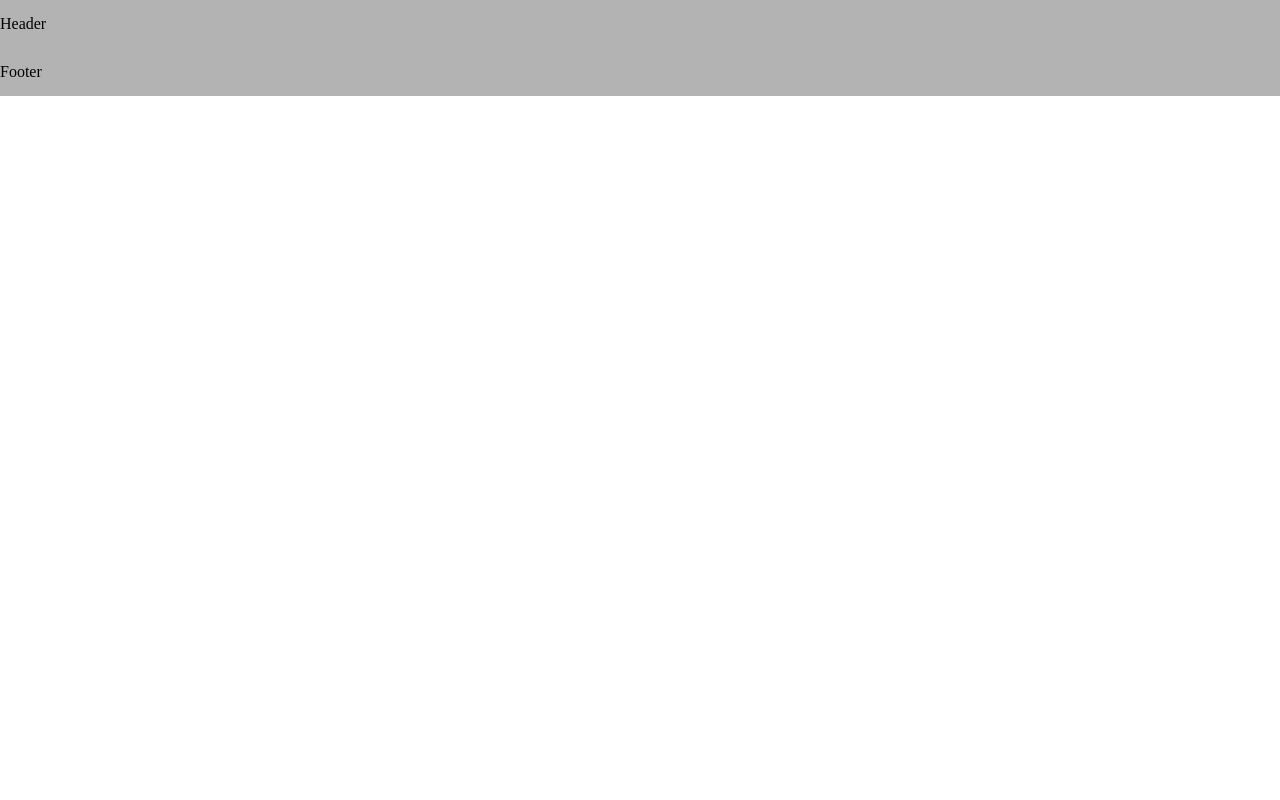
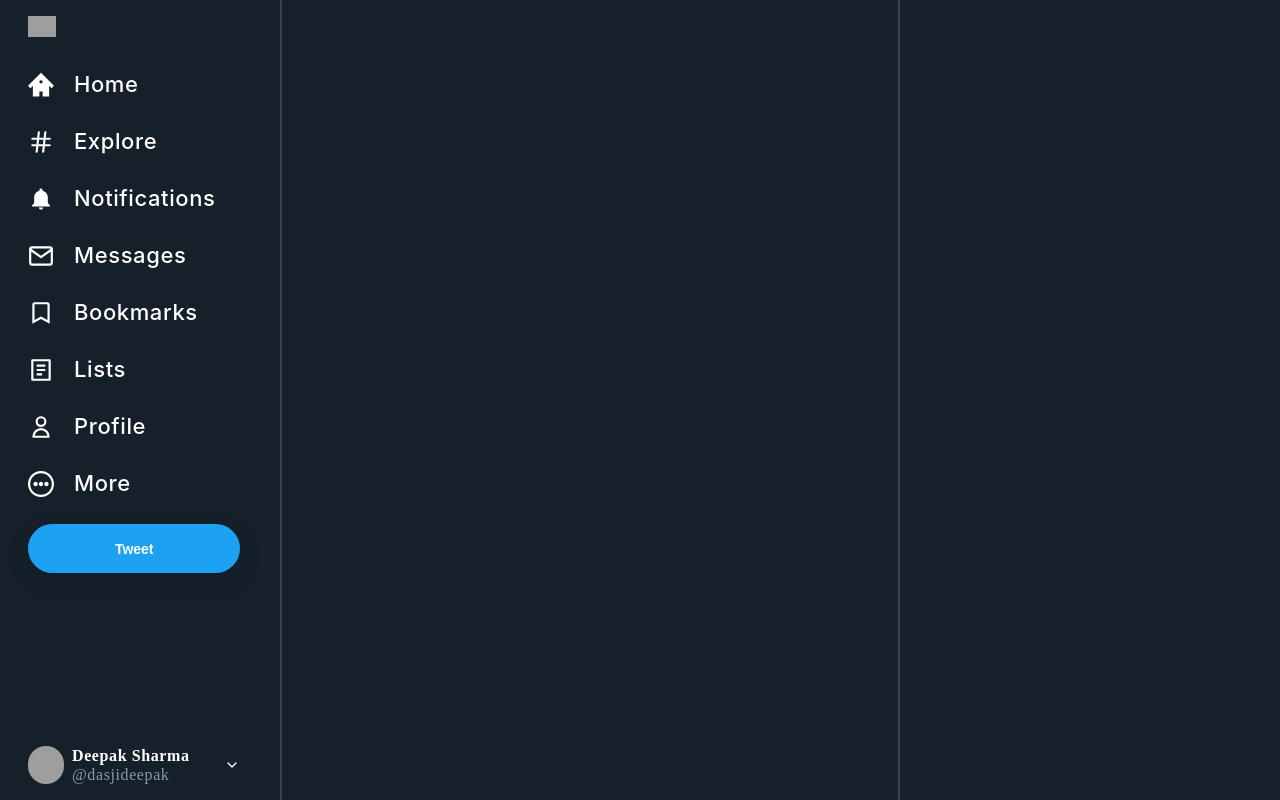
Before and after one commit to dasjideepak/twitter-ui-react, a React (Create React App) app: page / in a window 1280 px wide. Built offline with nearby package versions, Linux system fonts and the light colour scheme; grey boxes are pictures that could not be loaded.

Commit message:
nav-section-complete

```diff
--- a/package.json
+++ b/package.json
@@ -9,6 +9,7 @@
     "node-sass": "^4.14.1",
     "react": "^16.13.1",
     "react-dom": "^16.13.1",
+    "react-icons": "^3.11.0",
     "react-scripts": "^3.4.3"
   },
   "scripts": {
--- a/src/App.js
+++ b/src/App.js
@@ -1,14 +1,14 @@
 import React from "react";
-import Header from "../src/components/Header";
-import Footer from "../src/components/Footer";
+import LeftSideBar from "../src/components/LeftSideBar.jsx";
+import MiddleBar from "../src/components/MiddleBar.jsx";
+import RightSideBar from "../src/components/RightSideBar.jsx";
 
-function App() {
+export default function App() {
   return (
-    <div>
-      <Header />
-      <Footer />
+    <div class="container">
+      <LeftSideBar />
+      <MiddleBar />
+      <RightSideBar />
     </div>
   );
 }
-
-export default App;
--- a/src/components/Footer.js
+++ /dev/null
@@ -1,13 +0,0 @@
-import React from "react";
-
-const Footer = () => {
-  return (
-    <div className="header">
-      <div className="container">
-        <h1>Footer</h1>
-      </div>
-    </div>
-  );
-};
-
-export default Footer;
--- a/src/components/Header.js
+++ /dev/null
@@ -1,13 +0,0 @@
-import React from "react";
-
-const Header = () => {
-  return (
-    <div className="header">
-      <div className="container">
-        <h1>Header</h1>
-      </div>
-    </div>
-  );
-};
-
-export default Header;
--- /dev/null
+++ b/src/components/LeftSideBar.jsx
@@ -0,0 +1,60 @@
+import React from "react";
+import { ImHome2 } from "react-icons/im";
+import { FiHash, FiMail, FiChevronDown } from "react-icons/fi";
+import { IoMdNotifications } from "react-icons/io";
+import { BiBookmark } from "react-icons/bi";
+import { RiFileList2Line } from "react-icons/ri";
+import { HiOutlineUser } from "react-icons/hi";
+import { CgMoreO } from "react-icons/cg";
+
+const LEFT_NAV_TAB = (props) => {
+  return (
+    <div class="tab">
+      {props.icon}
+      <h3>{props.text}</h3>
+    </div>
+  );
+};
+
+const LeftSideBar = () => {
+  return (
+    <div className="left-side-bar flex">
+      <div className="top-content">
+        <img
+          className="logo"
+          src="https://pngimg.com/uploads/twitter/twitter_PNG15.png"
+          alt="logo"
+        />
+        <div class="nav-tab-container">
+          <LEFT_NAV_TAB icon={<ImHome2 />} text="Home" />
+          <LEFT_NAV_TAB icon={<FiHash />} text="Explore" />
+          <LEFT_NAV_TAB icon={<IoMdNotifications />} text="Notifications" />
+          <LEFT_NAV_TAB icon={<FiMail />} text="Messages" />
+          <LEFT_NAV_TAB icon={<BiBookmark />} text="Bookmarks" />
+          <LEFT_NAV_TAB icon={<RiFileList2Line />} text="Lists" />
+          <LEFT_NAV_TAB icon={<HiOutlineUser />} text="Profile" />
+          <LEFT_NAV_TAB icon={<CgMoreO />} text="More" />
+        </div>
+        <div>
+          <button class="tweet-btn">Tweet</button>
+        </div>
+      </div>
+      <div className="bottom-content flex">
+        <div class="flex">
+          <img
+            className="user-avatar"
+            src="https://avatars2.githubusercontent.com/u/38307844?s=460&u=f545a10c52359525a21efe75562a272f241ab57d&v=4"
+            alt="user-avatar"
+          />
+          <div className="middle-sec">
+            <h3>Deepak Sharma</h3>
+            <p>@dasjideepak</p>
+          </div>
+        </div>
+        <FiChevronDown />
+      </div>
+    </div>
+  );
+};
+
+export default LeftSideBar;
--- /dev/null
+++ b/src/components/MiddleBar.jsx
@@ -0,0 +1,7 @@
+import React from "react";
+
+const MiddleBar = () => {
+  return <div className="middle-bar">{/* <h1>MiddleBar</h1> */}</div>;
+};
+
+export default MiddleBar;
--- /dev/null
+++ b/src/components/RightSideBar.jsx
@@ -0,0 +1,7 @@
+import React from "react";
+
+const RightSideBar = () => {
+  return <div className="right-side-bar">{/* <h1>RightSideBar</h1> */}</div>;
+};
+
+export default RightSideBar;
--- a/src/scss/_base.scss
+++ /dev/null
@@ -1,14 +0,0 @@
-.container {
-  max-width: 1480px;
-  margin: 0 auto;
-}
-
-.flex {
-  display: flex;
-  justify-content: space-between;
-}
-
-.grid {
-  display: grid;
-  grid-template-columns: 1fr 1fr 1fr 1fr;
-}
--- a/src/scss/_footer.scss
+++ /dev/null
@@ -1,4 +0,0 @@
-.footer {
-  background-color: rgb(179, 179, 179);
-  padding: 12px 0;
-}
--- a/src/scss/_header.scss
+++ /dev/null
@@ -1,4 +0,0 @@
-.header {
-  background-color: rgb(179, 179, 179);
-  padding: 12px 0;
-}
--- /dev/null
+++ b/src/scss/_main.scss
@@ -0,0 +1,89 @@
+body {
+  background-color: rgb(21, 32, 43);
+  color: white;
+}
+
+*,
+*::before,
+*::after {
+  box-sizing: border-box;
+}
+
+.container {
+  max-width: 1240px;
+  margin: 0 auto;
+  display: flex;
+}
+
+.flex {
+  display: flex;
+  justify-content: space-between;
+}
+
+.left-side-bar {
+  flex-direction: column;
+  width: 21%;
+  height: 100vh;
+  letter-spacing: 0.6px;
+  padding: 16px 40px 16px 8px;
+  .logo {
+    width: 28px;
+  }
+  .nav-tab-container {
+    padding-top: 12px;
+    font-family: -apple-system, BlinkMacSystemFont, "Segoe UI", Roboto, Oxygen,
+      Ubuntu, Cantarell, "Open Sans", "Helvetica Neue", sans-serif;
+    .tab {
+      display: flex;
+      align-items: center;
+      font-size: 26px;
+      padding: 12px 0;
+      h3 {
+        font-size: 22px;
+        padding-left: 20px;
+        font-weight: 500;
+      }
+    }
+  }
+  .tweet-btn {
+    background-color: rgb(29, 161, 242);
+    box-shadow: rgba(0, 0, 0, 0.08) 0px 8px 28px;
+    height: 49px;
+    padding: 0 30px;
+    border-radius: 28px;
+    width: 100%;
+    margin: 12px 0;
+    font-size: 14px;
+    font-weight: 600;
+    color: white;
+  }
+  .bottom-content {
+    align-items: center;
+    .user-avatar {
+      width: 36px;
+      border-radius: 36px;
+    }
+    .middle-sec {
+      padding-left: 8px;
+      line-height: 1.2;
+      h3 {
+        font-weight: 600;
+      }
+      p {
+        color: rgb(136, 153, 166);
+      }
+    }
+  }
+}
+
+.middle-bar {
+  border-left: 2px solid rgb(56, 68, 77);
+  border-right: 2px solid rgb(56, 68, 77);
+  width: 50%;
+  padding: 12px;
+}
+
+.right-side-bar {
+  width: 29%;
+  padding: 12px;
+}
--- a/src/scss/index.scss
+++ b/src/scss/index.scss
@@ -1,4 +1,2 @@
 @import "reset";
-@import "base";
-@import "header";
-@import "footer";
+@import "main";
```
Also changed, not shown: 15 other files (tests, documents, lock files or other folders).
